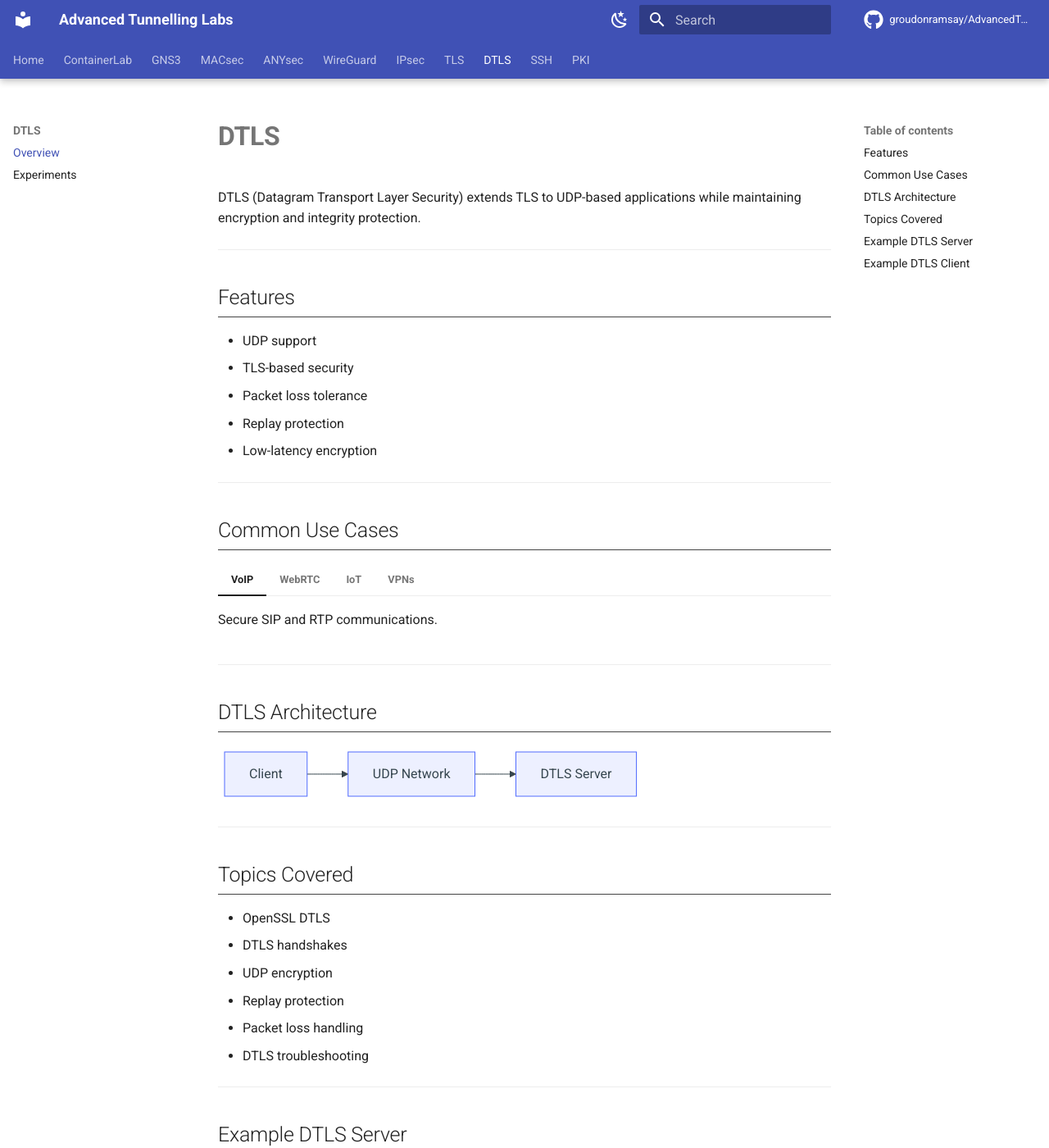
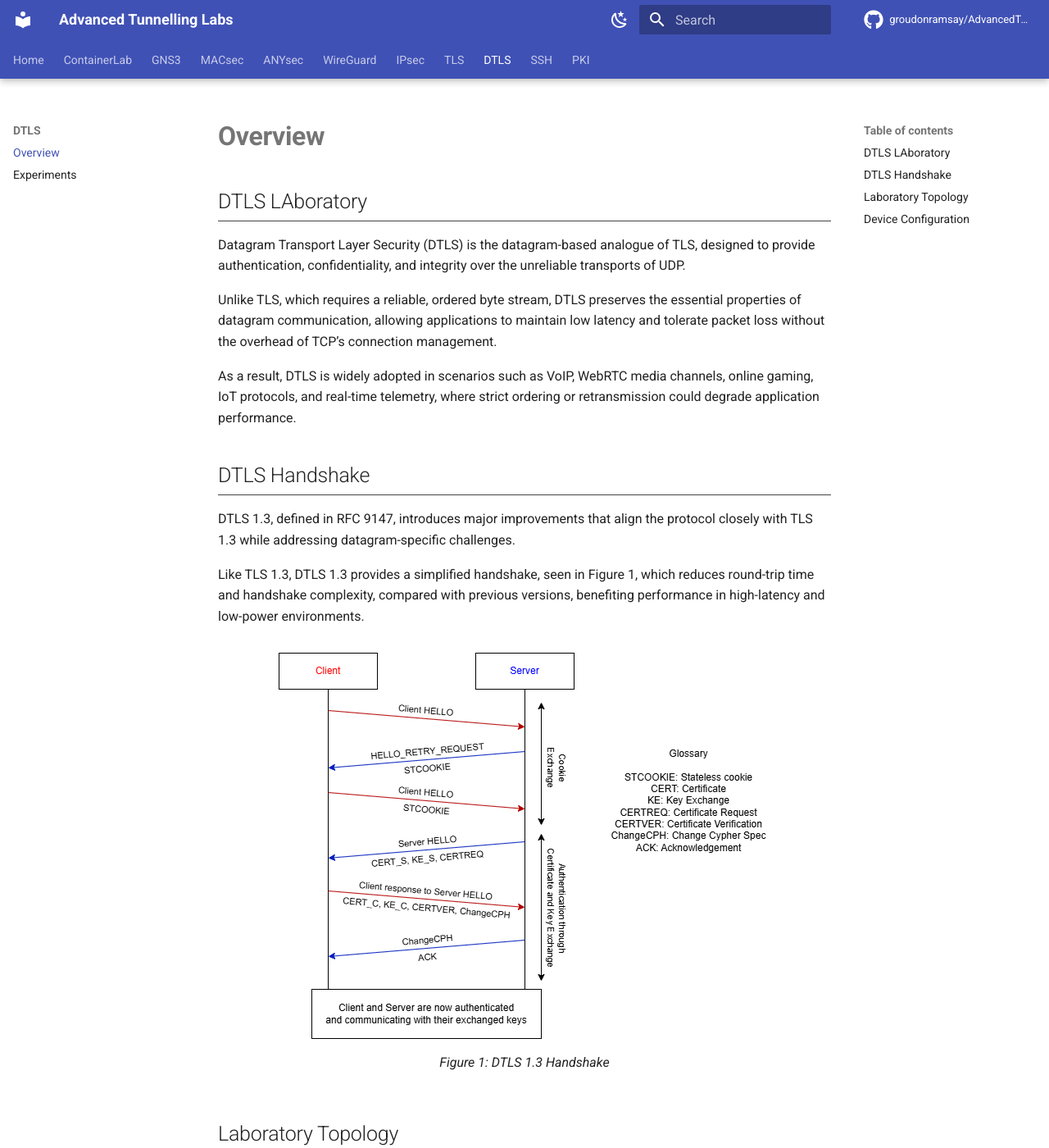
Before and after one commit to GroudonRamsay/AdvancedTunnellingLabs, an MkDocs documentation site: the page built from docs/dtls/index.md, in a window 1280 px wide and 1400 px high. Shown: the whole window at 82% size. Built offline with MkDocs 1.6.1 and Material for MkDocs 9.7.7, drawn with Linux system fonts in a browser that asks for light colours; comment, search, counter and statistics services are not loaded; some of the changed text lies outside the part shown.

Commit message:
Completed first part of DTLS Overview

````diff
--- a/docs/dtls/index.md
+++ b/docs/dtls/index.md
@@ -1,72 +1,40 @@
-# DTLS
+## DTLS LAboratory
 
-DTLS (Datagram Transport Layer Security) extends TLS to UDP-based applications while maintaining encryption and integrity protection.
+Datagram Transport Layer Security (DTLS) is the datagram-based analogue of TLS, designed to provide authentication, confidentiality, and integrity over the unreliable transports of UDP.
 
----
+Unlike TLS, which requires a reliable, ordered byte stream, DTLS preserves the essential properties of datagram communication, allowing applications to maintain low latency and tolerate packet loss without the overhead of TCP’s connection management.
 
-## Features
+As a result, DTLS is widely adopted in scenarios such as VoIP, WebRTC media channels, online gaming, IoT protocols, and real-time telemetry, where strict ordering or retransmission could degrade application performance.
 
-- UDP support
-- TLS-based security
-- Packet loss tolerance
-- Replay protection
-- Low-latency encryption
+## DTLS Handshake
 
----
+DTLS 1.3, defined in RFC 9147, introduces major improvements that align the protocol closely with TLS 1.3 while addressing datagram-specific challenges.
 
-## Common Use Cases
+Like TLS 1.3, DTLS 1.3 provides a simplified handshake, seen in Figure 1, which reduces round-trip time and handshake complexity, compared with previous versions, benefiting performance in high-latency and low-power environments.
 
-=== "VoIP"
+<figure markdown id="figure-1">
+  ![Figure 1: DTLS 1.3 Handshake](../images/DTLSHAND.png)
+  <figcaption>Figure 1: DTLS 1.3 Handshake</figcaption>
+</figure>
 
-    Secure SIP and RTP communications.
+## Laboratory Topology
 
-=== "WebRTC"
+The topology of this laboratory consists in:
 
-    Browser real-time communications.
+- Three docker containers, using the container in ghcr.io-groudonramsay-tls, labeled as DTLSClient, DTLSServer and MitM.
 
-=== "IoT"
+The topology is visible in Figure 2:
 
-    Lightweight secure UDP traffic.
+<figure markdown id="figure-2">
+  ![Figure 2: TLS Topology](../images/DTLSTOPO.png)
+  <figcaption>Figure 2: TLS Topology</figcaption>
+</figure>
 
-=== "VPNs"
+When adding the container to your templates, use 2 adapters and the following environment variables:
 
-    DTLS-based VPN tunnels.
-
----
-
-## DTLS Architecture
-
-```mermaid
-graph LR
-    A[Client] --> B[UDP Network]
-    B --> C[DTLS Server]
+```bash
+--cap-add NET_ADMIN
+--cap-add NET_RAW
 ```
 
----
-
-## Topics Covered
-
-- OpenSSL DTLS
-- DTLS handshakes
-- UDP encryption
-- Replay protection
-- Packet loss handling
-- DTLS troubleshooting
-
----
-
-## Example DTLS Server
-
-```bash
-openssl s_server -dtls -accept 4444 -cert cert.pem -key key.pem
-```
-
-## Example DTLS Client
-
-```bash
-openssl s_client -dtls -connect 127.0.0.1:4444
-```
-
-!!! note
-
-    DTLS is specifically designed to handle unreliable UDP transport.
+## Device Configuration
````
Also changed, not shown: docs/images/DTLSHAND.png (added), docs/images/DTLSTOPO.png (added).
